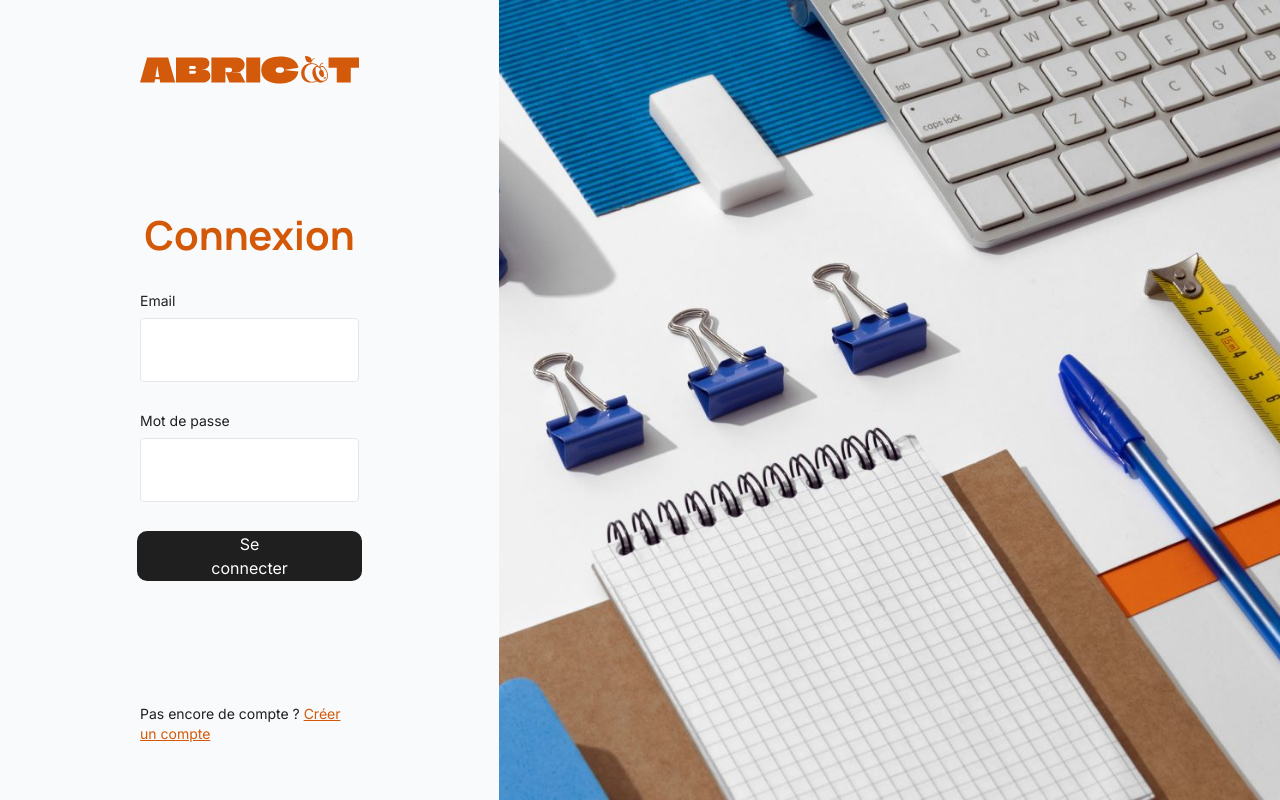
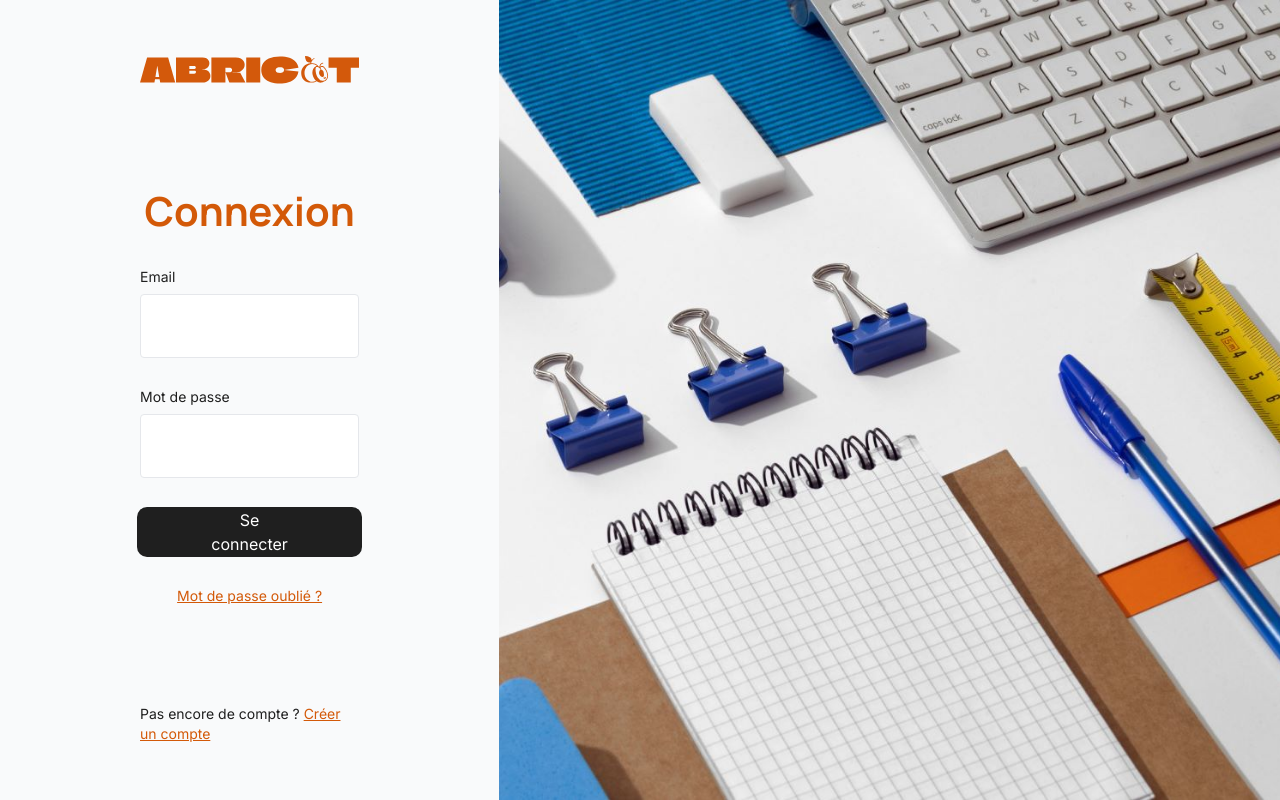
Before and after one commit to AlexDelapierre/Abricot, a Next.js app: page /login in a window 1280 px wide. Built offline with nearby package versions, Linux system fonts and the light colour scheme.

Commit message:
feat: add forgot password link to login page

```diff
--- a/src/app/(auth)/login/page.tsx
+++ b/src/app/(auth)/login/page.tsx
@@ -58,6 +58,13 @@ export default function LoginPage() {
           >
             {isPending ? "Connexion..." : "Se connecter"}
           </button>
+
+          <button
+            type="button"
+            className="text-brand-dark self-center text-sm underline"
+          >
+            Mot de passe oublié ?
+          </button>
         </form>
 
         <p className="w-full max-w-[282px] text-sm">
```
